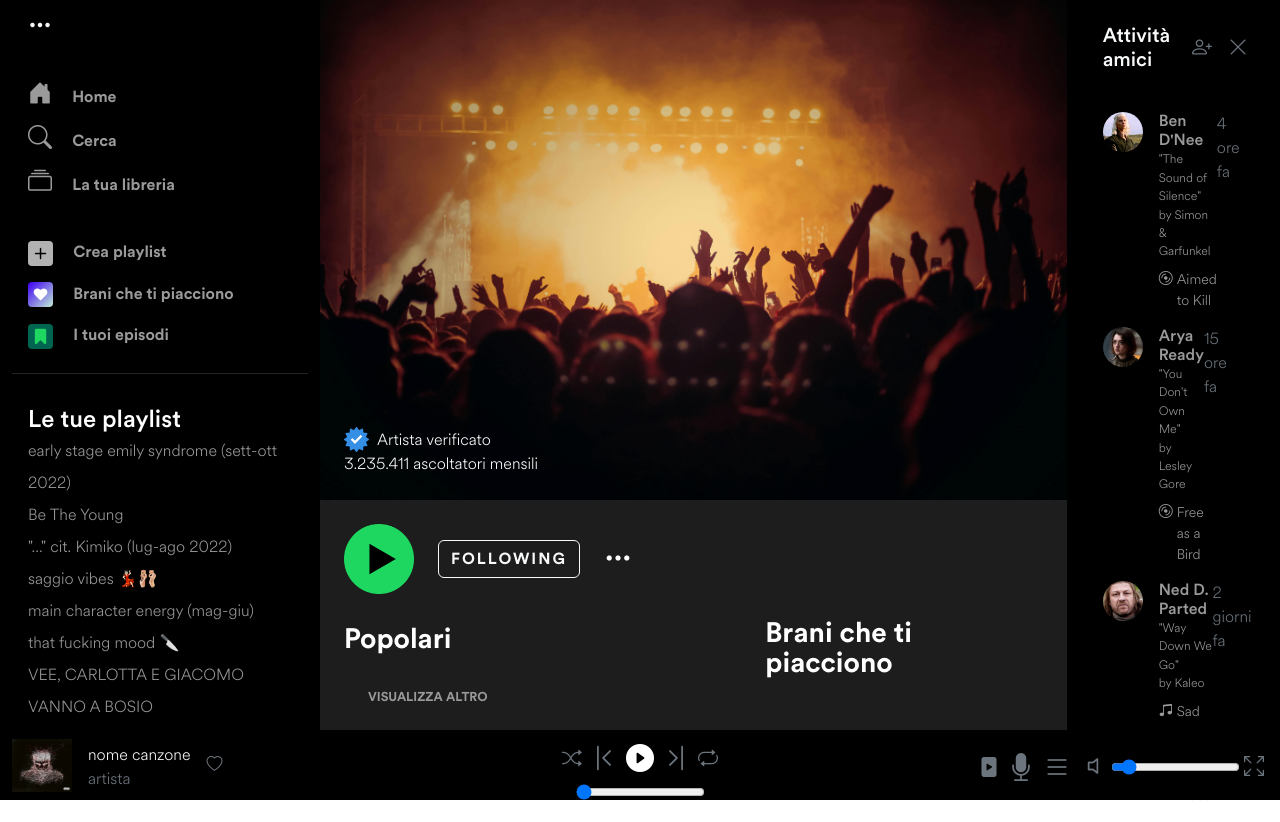
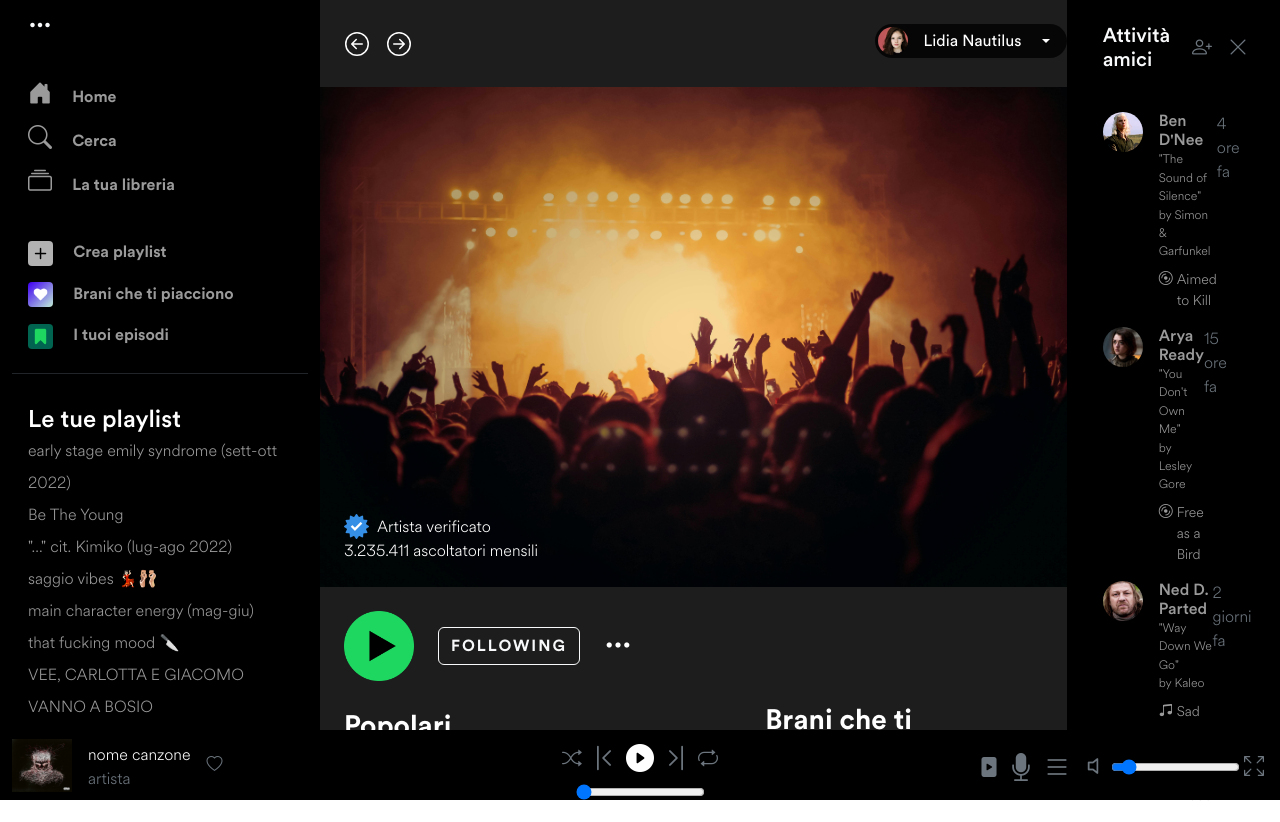
Before and after one commit to AntonioLieto999/U2-buildweek, a plain HTML site: page artist.html in a window 1280 px wide. Drawn offline with nearby package versions, Linux system fonts and the light colour scheme; no server answers.

Commit message:
tutto finitooo forse

```diff
--- a/album.js
+++ b/album.js
@@ -75,7 +75,7 @@
         durataAlbum.innerText = duration;
 
         const divColOne = document.createElement("div");
-        divColOne.className = "col-1 d-flex";
+        divColOne.className = "col-1 d-flex opacity-50 justify-content-end";
         divColOne.innerText = index + 1;
 
         const divColFive = document.createElement("div");
@@ -88,7 +88,7 @@
         const firstP = document.createElement("a");
         firstP.innerText = artistName;
         firstP.href = "artist.html?artistId=" + artistId;
-        firstP.className = "text-decoration-none text-white";
+        firstP.className = "text-decoration-none text-white opacity-50";
 
         const divColFour = document.createElement("div");
         divColFour.className = "col-4";
--- a/artist.html
+++ b/artist.html
@@ -13,6 +13,7 @@
     <link rel="stylesheet" href="https://cdn.jsdelivr.net/npm/bootstrap-icons@1.12.1/font/bootstrap-icons.min.css" />
     <link rel="stylesheet" href="./assets/css/circular-font.css" />
     <link rel="stylesheet" href="./assets/css/artist.css" />
+    <link rel="stylesheet" href="./assets/css/album.css" />
     <script src="token.js"></script>
     <script type="module" src="artist.js" defer></script>
   </head>
@@ -151,6 +152,62 @@
 
         <!--Colonna centrale-->
         <div class="col-12 col-md-9 col-xl-7 overflow-y-scroll overflow-x-hidden vh-100 px-0 mx-0 main-bg" id="center">
+          <!--Navbar-->
+          <div class="container">
+            <div class="row pt-4 pb-4">
+              <div class="col-9">
+                <button id="leftArrow" class="btn text-white" href="#">
+                  <svg
+                    xmlns="http://www.w3.org/2000/svg"
+                    width="24"
+                    height="24"
+                    fill="currentColor"
+                    class="bi bi-arrow-left-circle svg-color"
+                    viewBox="0 0 16 16"
+                  >
+                    <path
+                      fill-rule="evenodd"
+                      d="M1 8a7 7 0 1 0 14 0A7 7 0 0 0 1 8m15 0A8 8 0 1 1 0 8a8 8 0 0 1 16 0m-4.5-.5a.5.5 0 0 1 0 1H5.707l2.147 2.146a.5.5 0 0 1-.708.708l-3-3a.5.5 0 0 1 0-.708l3-3a.5.5 0 1 1 .708.708L5.707 7.5z"
+                    />
+                  </svg>
+                </button>
+                <button id="rightArrow" class="btn p-0 text-white" href="#">
+                  <svg
+                    xmlns="http://www.w3.org/2000/svg"
+                    width="24"
+                    height="24"
+                    fill="currentColor"
+                    class="bi bi-arrow-right-circle svg-color"
+                    viewBox="0 0 16 16"
+                  >
+                    <path
+                      fill-rule="evenodd"
+                      d="M1 8a7 7 0 1 0 14 0A7 7 0 0 0 1 8m15 0A8 8 0 1 1 0 8a8 8 0 0 1 16 0M4.5 7.5a.5.5 0 0 0 0 1h5.793l-2.147 2.146a.5.5 0 0 0 .708.708l3-3a.5.5 0 0 0 0-.708l-3-3a.5.5 0 1 0-.708.708L10.293 7.5z"
+                    />
+                  </svg>
+                </button>
+              </div>
+              <div class="col-3 p-0 d-flex justify-content-end">
+                <div class="dropdown">
+                  <button
+                    id="accountId"
+                    class="btn dropdown-toggle d-flex gap-3 align-items-center pe-3"
+                    type="button"
+                    data-bs-toggle="dropdown"
+                    aria-expanded="false"
+                    style="border-radius: 300px"
+                  >
+                    <img src="./assets/imgs/main/profilo-utente.png" style="width: 30px; object-fit: cover; border-radius: 50%" alt="profilo" /> Lidia Nautilus
+                  </button>
+                  <ul class="dropdown-menu">
+                    <li><a class="dropdown-item" href="#">Profilo</a></li>
+                    <li><a class="dropdown-item" href="#">Impostazione</a></li>
+                    <li><a class="dropdown-item" href="#">ecc ecc</a></li>
+                  </ul>
+                </div>
+              </div>
+            </div>
+          </div>
           <div class="col-12 text-white">
             <div class="position-relative">
               <img class="main-image" src="placeholder.jpg" alt="placeoholder" />
```
Also changed, not shown: album.html (+5 -4 lines).
